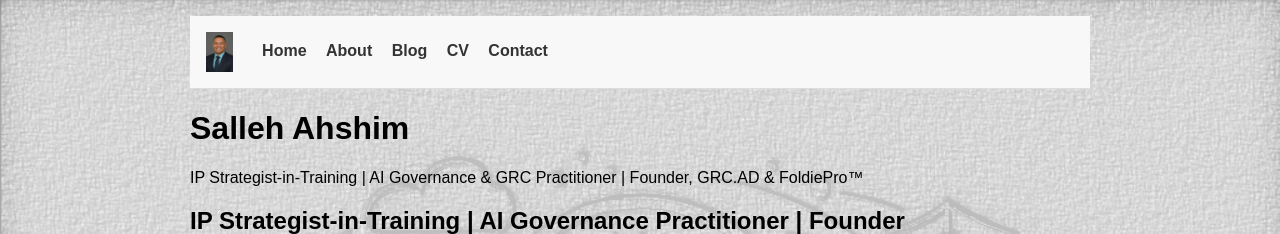
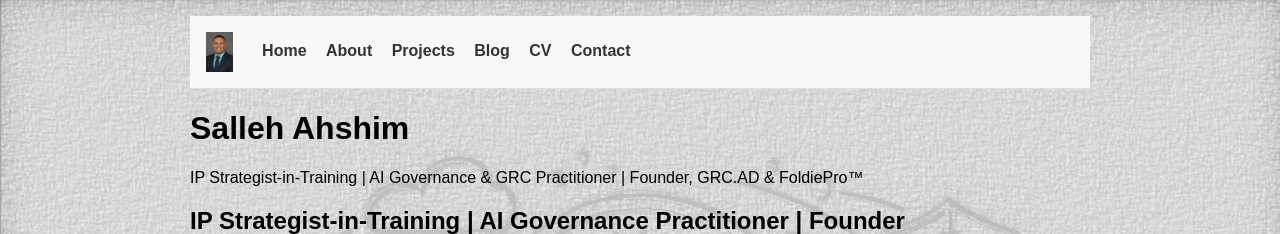
Before and after one commit to Sahshim/salleh-tech-blog, a Jekyll site: the page built from index.md, in a window 1280 px wide. Shown: the top 234 px of the page. Built offline with Jekyll 4.4.1, drawn with Linux system fonts in a browser that asks for light colours.

Commit message:
Add 'Projects' link to default layout

```diff
--- a/_layouts/default.html
+++ b/_layouts/default.html
@@ -28,6 +28,7 @@
       </a>
       <a href="{{ '/' | relative_url }}">Home</a>
       <a href="/about">About</a>
+      <a href="/projects">Projects</a>
       <a href="/blog">Blog</a>
       <a href="{{ '/cv/' | relative_url }}">CV</a>
 
```
